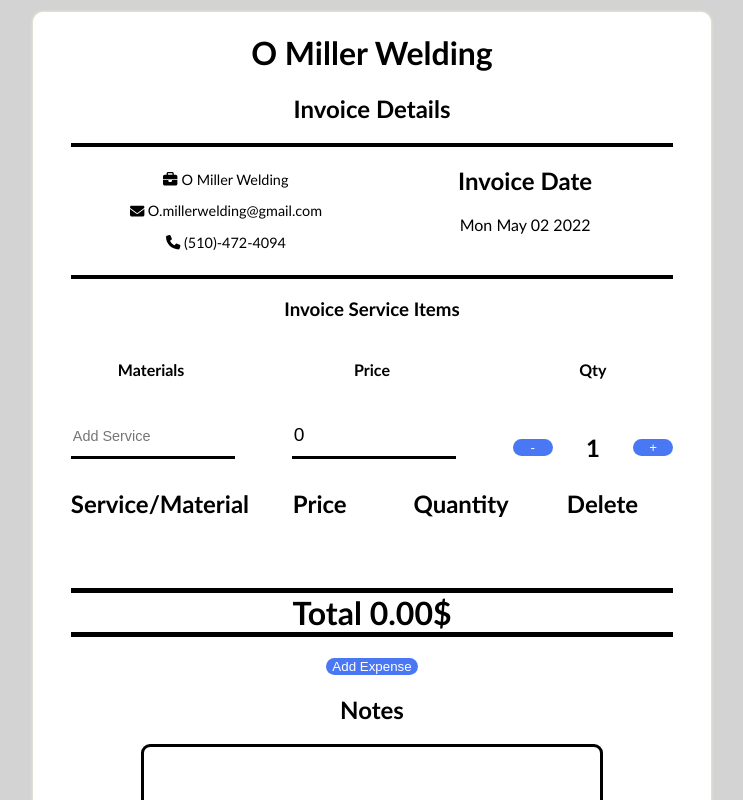
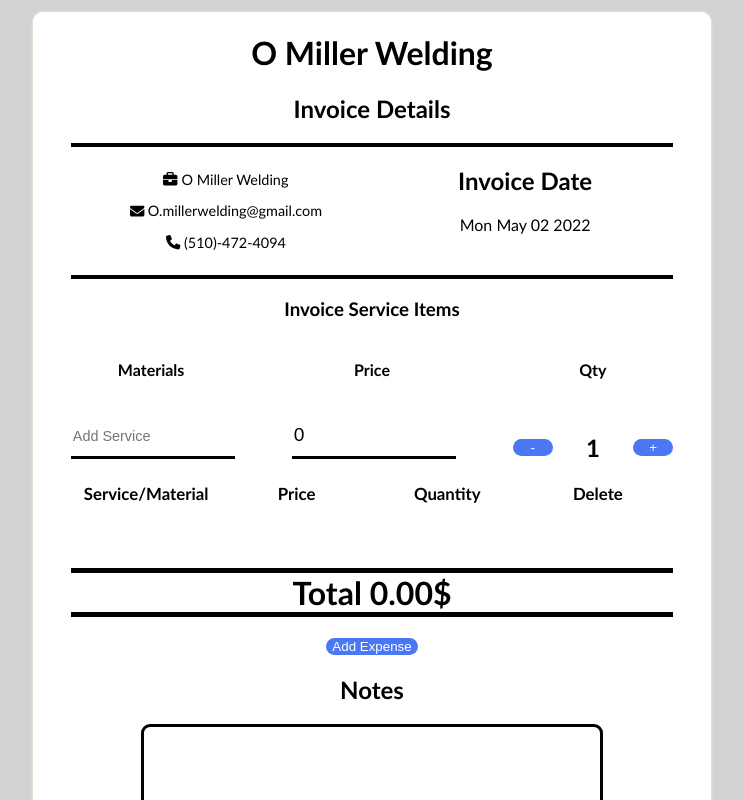
Before and after one commit to seandmiller/InvoiceFront, a React (Create React App) app: page / in a window 1280 px wide. Shown: the top 800 px of the page, without its empty margins (268-1011 px from the left). Built offline with nearby package versions, Linux system fonts and the light colour scheme.

Commit message:
commiting

```diff
--- a/src/styles/clientcreate.css
+++ b/src/styles/clientcreate.css
@@ -78,6 +78,7 @@
   grid-template-columns: 1fr 1fr 1fr 1fr;
   text-align: center;
   animation: fade 3.5s ease-in-out forwards;
+  font-size: 70%;
 }
 
 .from-info {
```
